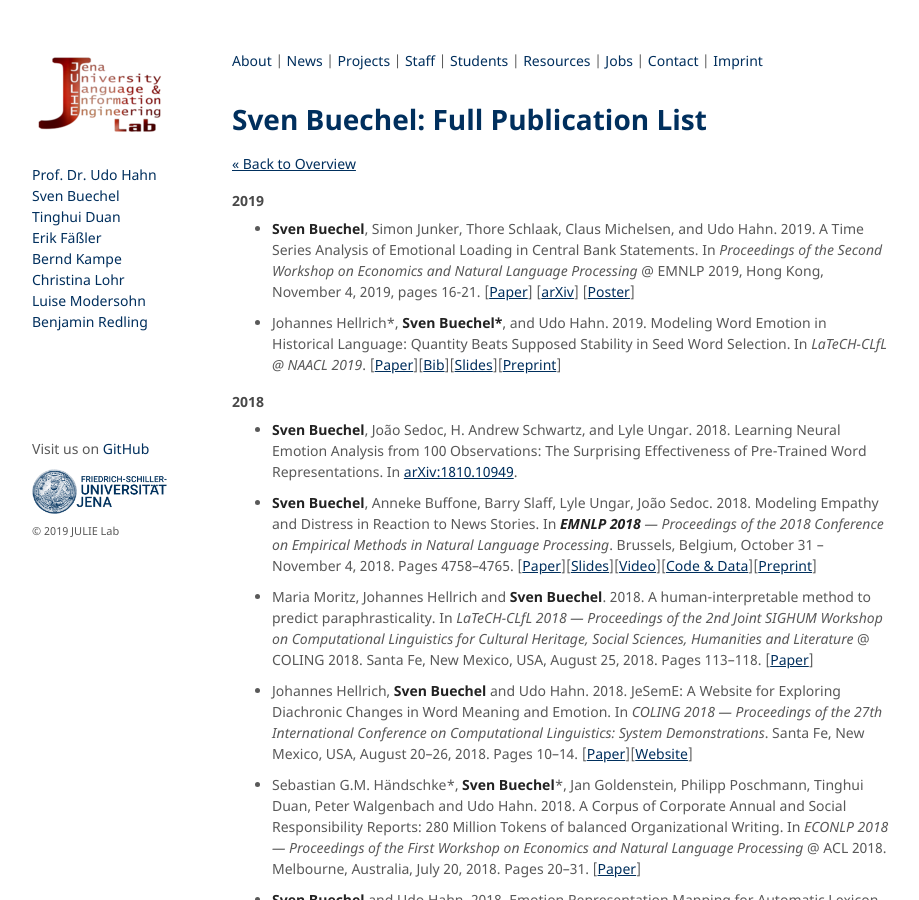
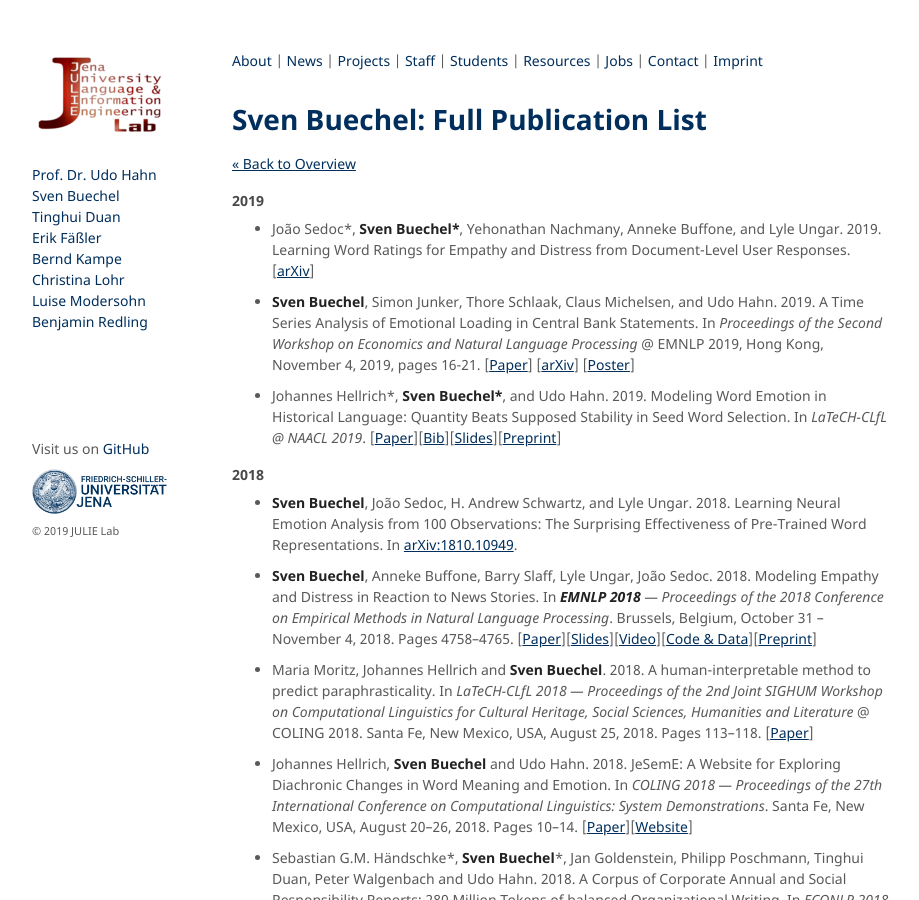
Before and after one commit to JULIELab/JULIELab.github.io, a Jekyll site: the page built from Staff/Buechel/publication.md, in a window 1280 px wide and 900 px high. Shown: the whole window, without its empty margins (178-1097 px from the left). Built offline with Jekyll 4.4.1, drawn with Linux system fonts in a browser that asks for light colours; our own code applies the rules of GitHub Pages for plain Markdown files.

Commit message:
adding preprint

```diff
--- a/Staff/Buechel/publication.md
+++ b/Staff/Buechel/publication.md
@@ -7,6 +7,8 @@ layout: staff
 [<< Back to Overview](../Sven+Buechel.html)
 
 #### 2019
+
+* João Sedoc\*, **Sven Buechel\***, Yehonathan Nachmany, Anneke Buffone, and Lyle Ungar. 2019. Learning Word Ratings for Empathy and Distress from Document-Level User Responses. [[arXiv](http://arxiv.org/abs/1912.01079)]
 
 * **Sven Buechel**, Simon Junker, Thore Schlaak, Claus Michelsen, and Udo Hahn. 2019. A Time Series Analysis of Emotional Loading in Central Bank Statements. In *Proceedings of the Second Workshop on Economics and Natural Language Processing* @ EMNLP 2019, Hong Kong, November 4, 2019, pages 16-21. [[Paper](https://www.aclweb.org/anthology/D19-5103.pdf)] [[arXiv](https://arxiv.org/abs/1911.11522)] [[Poster](/downloads/publications/posters/ECONLP-2019-Poster.pdf)]
 
```
